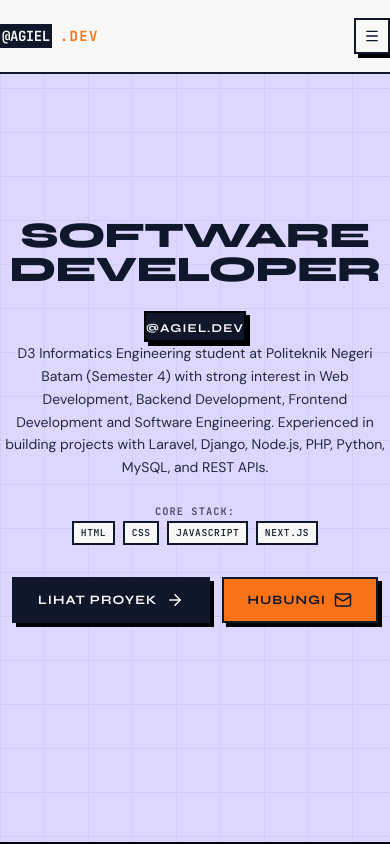
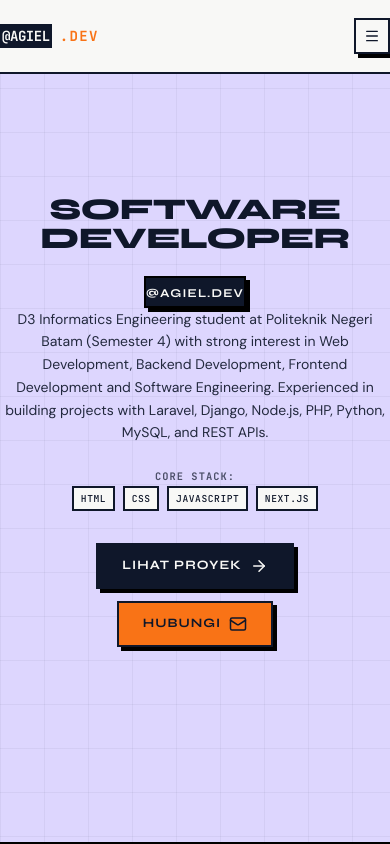
Before and after one commit to agielnawawi46/portofolio-v3, a React (Vite) app: page / in a window 390 px wide. Shown: the top 844 px of the page. Built offline with nearby package versions, Linux system fonts and the light colour scheme.

Commit message:
Fix mobile responsiveness on Android by addressing horizontal overflow and wrapping

```diff
--- a/src/App.tsx
+++ b/src/App.tsx
@@ -15,7 +15,7 @@ function App() {
   const [showSplash, setShowSplash] = useState(true)
 
   return (
-    <div className="min-h-screen" style={{ backgroundColor: 'var(--color-canvas)', color: 'var(--color-charcoal)' }}>
+    <div className="min-h-screen overflow-x-hidden" style={{ backgroundColor: 'var(--color-canvas)', color: 'var(--color-charcoal)' }}>
       <AnimatePresence>
         {showSplash && <SplashScreen onComplete={() => setShowSplash(false)} />}
       </AnimatePresence>
--- a/src/components/HeroSection.tsx
+++ b/src/components/HeroSection.tsx
@@ -44,7 +44,7 @@ export default function HeroSection() {
             {/* Judul Utama */}
             <motion.div custom={1} variants={fadeUp} initial="hidden" whileInView="visible" viewport={{ once: false, amount: 0.1 }} className="w-full text-center">
               <h1
-                className="text-4xl sm:text-6xl lg:text-7xl xl:text-8xl font-black uppercase leading-[0.95] tracking-tight text-center"
+                className="text-3xl sm:text-5xl lg:text-7xl xl:text-8xl font-black uppercase leading-[0.95] tracking-tight text-center"
                 style={{ fontFamily: "var(--font-display)", color: "var(--color-charcoal)" }}
               >
                 SOFTWARE<br />
@@ -89,7 +89,7 @@ export default function HeroSection() {
             initial="hidden"
             whileInView="visible"
             viewport={{ once: false, amount: 0.1 }}
-            className="flex flex-row items-center justify-center gap-3 w-full"
+            className="flex flex-col sm:flex-row items-center justify-center gap-3 w-full"
           >
             <a href="#projects" className="sticker-btn text-xs md:text-sm lg:text-base px-6 md:px-8 py-3.5 md:py-4 flex items-center justify-center gap-2 font-bold" style={{ background: "var(--color-charcoal)", color: "var(--color-canvas)", border: "2px solid var(--color-charcoal)" }} id="hero-cta-projects">
               LIHAT PROYEK <ArrowRight size={18} />
--- a/src/components/HeroTerminal.tsx
+++ b/src/components/HeroTerminal.tsx
@@ -46,10 +46,10 @@ export default function HeroTerminal() {
           whileInView={{ opacity: 1, scale: 1 }}
           viewport={{ once: false, amount: 0.1 }}
           transition={{ ...springSmooth, delay: 0.6 }}
-          className="absolute -right-2 -bottom-6 sm:-right-6 sm:-bottom-8 lg:-right-10 lg:-bottom-10 z-10"
+          className="absolute -right-2 -bottom-4 sm:-right-4 sm:-bottom-6 md:-right-6 md:-bottom-8 lg:-right-10 lg:-bottom-10 z-10"
         >
           <div
-            className="w-40 md:w-44 lg:w-48 border-2 border-black overflow-hidden"
+            className="w-28 sm:w-36 md:w-44 lg:w-48 border-2 border-black overflow-hidden"
             style={{ boxShadow: '8px 8px 0px #000', aspectRatio: '1/1.5' }}
           >
             <img
```
